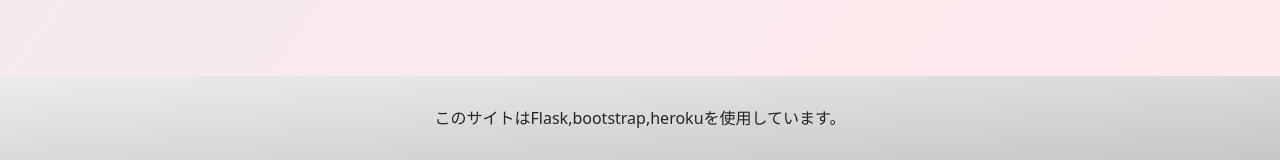
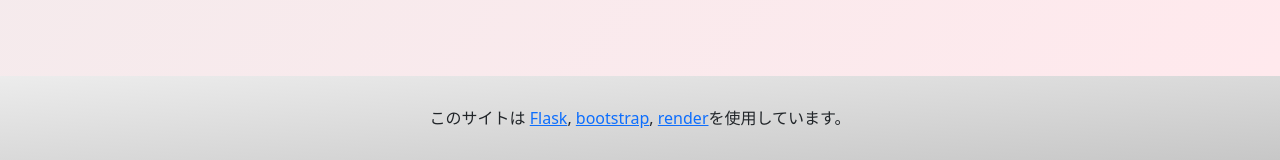
Before and after one commit to nu3a178/my-introduction, a Flask app: page / in a window 1280 px wide. Shown: the part 1650-1810 px from the top of the page. Run offline with Flask 2, Linux system fonts and the light colour scheme; some libraries are stand-ins or nearby versions.

Commit message:
ページ下部の利用サービスの記述を変更し、リンクを設定した。

```diff
--- a/templates/base.html
+++ b/templates/base.html
@@ -36,7 +36,11 @@
         <button type="button">▲</button>
       </a>
     </div>
-    <div class="bottomBar">このサイトはFlask,bootstrap,herokuを使用しています。</div>
+    <div class="bottomBar">このサイトは
+      <a href="https://msiz07-flask-docs-ja.readthedocs.io/ja/latest/" target="_blank">Flask</a>,
+      <a href="https://getbootstrap.jp/" target="_blank">bootstrap</a>,
+      <a href="https://render.com/" target="_blank">render</a>を使用しています。
+    </div>
 
     <script src="/static/js/jquery-3.5.1.min.js"></script>
     <script src="/static/js/bootstrap.bundle.min.js"></script>
```
